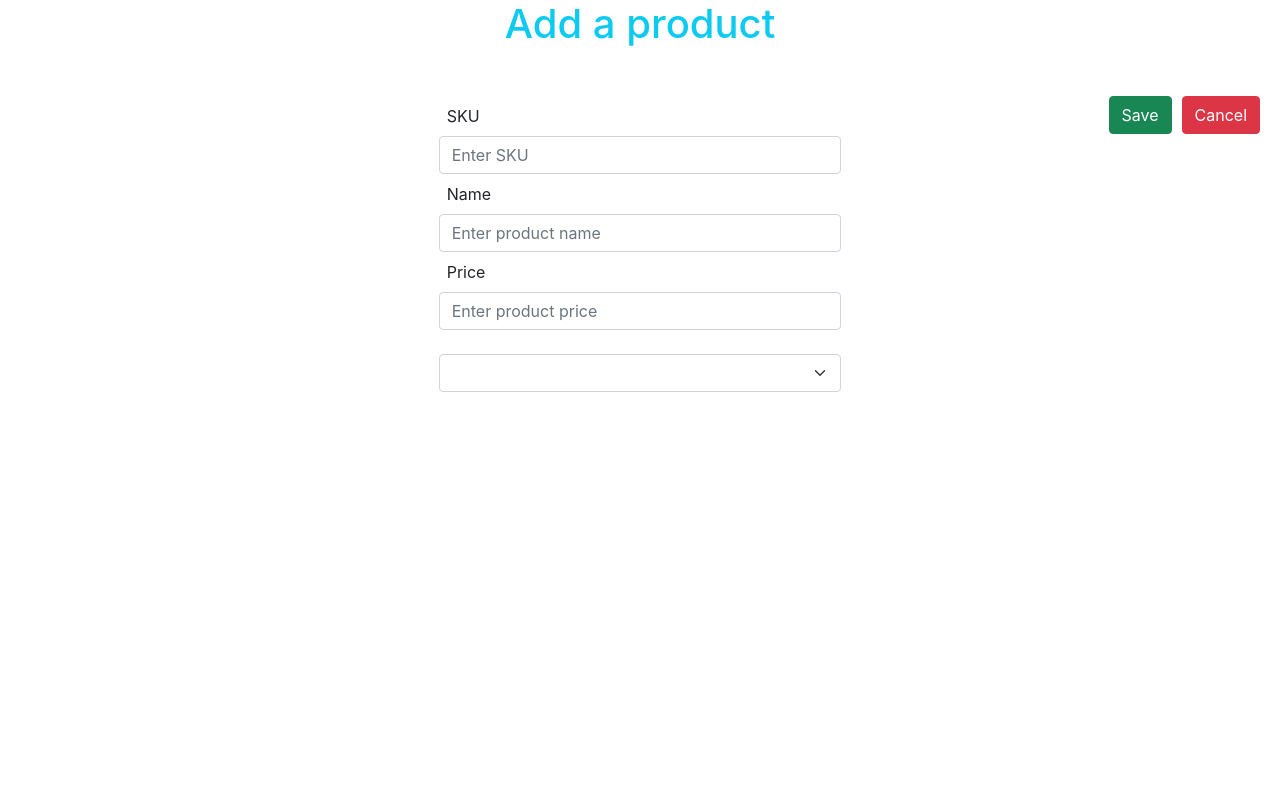
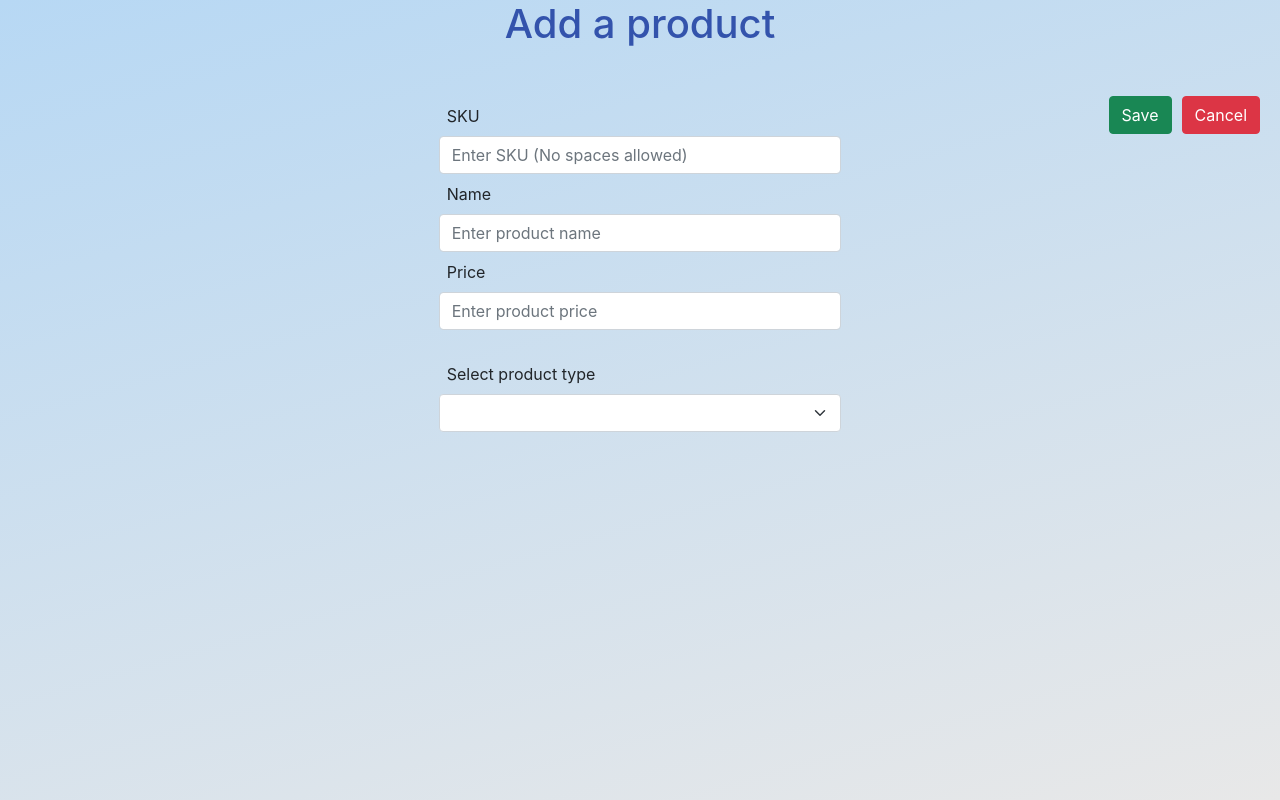
Before and after one commit to AbdullahFattah/E-commerce-product-manager, a React (Create React App) app: page /add-product in a window 1280 px wide. Built offline with nearby package versions, Linux system fonts and the light colour scheme.

Commit message:
Minor updates

```diff
--- a/src/App.css
+++ b/src/App.css
@@ -1,5 +1,15 @@
-.head {
-  color: royalblue;
+body {
+  background: rgb(232, 232, 232);
+  background: linear-gradient(344deg, rgb(232, 232, 232) 0%, rgb(183, 216, 244) 100%);
+  background-attachment: fixed;
+}
+
+.prod-card {
+  background-color: #f8f9fa;
+}
+
+h1 {
+  color: #3353ac;
 }
 
 .btn {
@@ -9,4 +19,4 @@
 .buttons {
   position: absolute;
   right: 10px;
-}/*# sourceMappingURL=app.css.map */
+}/*# sourceMappingURL=App.css.map */
--- a/src/App.scss
+++ b/src/App.scss
@@ -1,12 +1,23 @@
 
-.head{
-    color: royalblue;
-  }
+$primary:rgb(232,232,232);
+$accent:#3353ac;
 
-  .btn{
+body{
+  background: $primary;
+  background: linear-gradient(344deg, rgba(232,232,232,1) 0%, rgba(183,216,244,1) 100%);
+  background-attachment: fixed;
+}
+.prod-card{
+  background-color: $primary;
+}
+h1{
+  color:$accent;
+}
+
+.btn{
     margin-right: 10px;
-  }
-  .buttons{
+}
+.buttons{
     position: absolute;
     right: 10px;
-  }
+}
--- a/src/classes/product.js
+++ b/src/classes/product.js
@@ -1,10 +1,10 @@
 export default class Product {
-  sku="";
-  name="";
-  price="";
-  size;
-  height;
-  width;
-  length;
-  weight;
+  sku = "";
+  name = "";
+  price = "";
+  size = "";
+  height = "";
+  width = "";
+  length = "";
+  weight = "";
 }
--- a/src/components/add-product.js
+++ b/src/components/add-product.js
@@ -3,33 +3,33 @@ import React, { useEffect, useState } from "react";
 import Dvd from "../dynamic-selector/Dvd";
 import Book from "../dynamic-selector/Book";
 import Furniture from "../dynamic-selector/Furniture";
-// import {dvdSelector,furnitureSelector,bookSelector} from "./dynamic-selector";
 import axios from "axios";
 import Product from "../classes/product";
 function AddProduct() {
   // For the dynamic dropdown selector
   const [typeState, setTypeState] = useState();
-
-  const [dvd,setDvd]=useState(false);
-  const [furniture,setFurniture]=useState(false);
-  const [book,setBook]=useState(false);
-  useEffect(()=>{
-    typeState === "dvd" ? setDvd(true): setDvd(false);
+  const [selectMessage, setSelectMessage] = useState(
+    <label>Select product type</label>
+  );
+  const [dvd, setDvd] = useState(false);
+  const [furniture, setFurniture] = useState(false);
+  const [book, setBook] = useState(false);
+  useEffect(() => {
+    typeState === "dvd" ? setDvd(true) : setDvd(false);
     typeState === "furniture" ? setFurniture(true) : setFurniture(false);
     typeState === "book" ? setBook(true) : setBook(false);
+  }, [typeState]);
 
-  },[typeState])
+  const handleTypeChange = (e) => {
+    setTypeState(e.target.value);
+  };
 
-  const handleTypeChange = (e)=>{
-    setTypeState(e.target.value)
-  }
-//  -----------
   const navigate = useNavigate();
 
   const productObj = new Product();
 
   const [product, setProduct] = useState(productObj);
-  // const {sku,name,price} = product;
+
   const { sku, name, price, size, height, width, length, weight } = product;
   const handleChange = (e) => {
     setProduct({ ...product, [e.target.name]: e.target.value });
@@ -37,19 +37,18 @@ function AddProduct() {
 
   const handleSubmit = async (e) => {
     e.preventDefault();
-
-    console.log(product);
-
-    await axios.post(
-      // Changed directory -(products-backend)
-      "http://localhost:4000/insert.php",
-      product
+    if (typeState !== "default" && typeState !== undefined) {
+      await axios.post("https://sc4ndiw3b.herokuapp.com/insert.php", product);
+      navigate("/");
+    } else {
+      setSelectMessage(
+        <label className="text-danger">Product type is required!</label>
       );
-    navigate("/");
+    }
   };
   return (
     <>
-      <h1 className="text-center text-info">Add a product</h1>
+      <h1 className="text-center">Add a product</h1>
       <form
         className="container col-md-4 my-5"
         onSubmit={(e) => handleSubmit(e)}
@@ -71,19 +70,21 @@ function AddProduct() {
           <label className="m-2">SKU</label>
           <input
             type="text"
+            pattern="[a-zA-Z0-9]{1,40}"
             className="form-control"
             value={sku}
             onChange={(e) => handleChange(e)}
+            required
             name="sku"
             id="sku"
-            placeholder="Enter SKU"
-            required
+            placeholder="Enter SKU (No spaces allowed)"
           ></input>
         </div>
         <div className="form-group">
           <label className="m-2">Name</label>
           <input
             type="text"
+            pattern="[A-Z a-z0-9]{1,30}"
             className="form-control"
             value={name}
             onChange={(e) => handleChange(e)}
@@ -101,13 +102,21 @@ function AddProduct() {
             value={price}
             onChange={(e) => handleChange(e)}
             name="price"
+            min={1}
             id="price"
             placeholder="Enter product price"
             required
           ></input>
         </div>
         <div className="mt-4">
-            <select className="form-select" value={typeState} key={product.sku} onChange={handleTypeChange}>
+          <label className="m-2">{selectMessage}</label>
+          <select
+            className="form-select"
+            id="productType"
+            value={typeState}
+            key={product.sku}
+            onChange={handleTypeChange}
+          >
             <option value="default"></option>
             <option value="dvd">DVD</option>
             <option value="furniture">Furniture</option>
@@ -115,29 +124,15 @@ function AddProduct() {
           </select>
         </div>
         {dvd && <Dvd size={size} handleChange={handleChange} />}
-        {furniture && <Furniture height={height} width={width} length={length} handleChange={handleChange}/>}
+        {furniture && (
+          <Furniture
+            height={height}
+            width={width}
+            length={length}
+            handleChange={handleChange}
+          />
+        )}
         {book && <Book weight={weight} handleChange={handleChange} />}
-
-
-        {/* Dynamic selector */}
-        {/* <div className="form-group">
-    <label className="m-2">Type</label>
-     <select className="form-control" onChange={(e)=>{
-        const selectedType = e.target.value;
-        const dvdSelector = ()=>{return <><label className="mt-3">Size</label><input type="number" id="size" value={size} onChange={e=>handleChange(e)} name="size" className="form-control" placeholder="DVD size (MB)" required></input><p className="text-info">Please provide size</p></>}
-        const furnitureSelector = ()=>{return <><label  className="mt-3">Height</label><input type="number" id="height" value={height} onChange={e=>handleChange(e)} name="height" className="form-control" placeholder="Height" required></input><label className="mt-1">Width</label><input type="number" id="width" value={width} onChange={e=>handleChange(e)} className="form-control" placeholder="Width"></input><label className="mt-1">Length</label><input type="number" id="length" value={length} onChange={e=>handleChange(e)} className="form-control" placeholder="Length"></input><p className="text-info">Please provide dimensions</p></>}
-        const bookSelector = ()=>{return <> <label className="mt-3">Weight</label><input type="number" id="weight" value={weight} onChange={e=>handleChange(e)} className="form-control" placeholder="Weight (KG)" required></input><p className="text-info">Please provide weight</p></>}
-        selectedType == "dvd"? setTypeState(dvdSelector):selectedType == "furniture"? setTypeState(furnitureSelector): setTypeState(bookSelector)
-
-    }} name="product-type" id="productType">
-      <option value="default"></option>
-      <option value="dvd">DVD</option>
-      <option value="furniture">Furniture</option>
-      <option value="book">Book</option>
-    </select>
-
-    {typeState}
-  </div> */}
       </form>
     </>
   );
--- a/src/components/home.js
+++ b/src/components/home.js
@@ -11,11 +11,9 @@ function Home() {
 
   const loadProducts = async () => {
     const result = await axios.get(
-      // Directory changed
-      "http://localhost:4000/view_products.php"
+      "https://sc4ndiw3b.herokuapp.com/view_products.php"
     );
     setProduct(result.data.records);
-    // console.log(result)
   };
 
   const handleDelete = () => {
@@ -27,24 +25,23 @@ function Home() {
     });
     productSkus.forEach((sku) => {
       axios
-        .delete("http://localhost:4000/delete.php", {
+        .delete("https://sc4ndiw3b.herokuapp.com/delete.php", {
           data: { sku: sku },
         })
-        .then((data) => {
-          console.log(data);
+        .then(() => {
           loadProducts();
         });
-      console.log(productSkus);
     });
   };
   return (
     <>
       <nav>
-        <h1 className="text-center text-info">Products</h1>
+        <h1 className="text-center">Products</h1>
         <div className="buttons">
           <Link to="add-product" className="btn btn-success" id="add">
             ADD
           </Link>
+          {/* eslint-disable-next-line jsx-a11y/anchor-is-valid */}
           <a
             className="btn btn-danger"
             onClick={() => {
--- a/src/dynamic-selector/Book.js
+++ b/src/dynamic-selector/Book.js
@@ -4,6 +4,7 @@ export default function Book(props) {
       <label className="mt-3">Weight</label>
       <input
         type="number"
+        min={1}
         id="weight"
         value={props.weight}
         onChange={(e) => props.handleChange(e)}
--- a/src/dynamic-selector/Dvd.js
+++ b/src/dynamic-selector/Dvd.js
@@ -4,6 +4,7 @@ export default function Dvd(props) {
       <label className="mt-3">Size</label>
       <input
         type="number"
+        min={1}
         id="size"
         value={props.size}
         onChange={(e) => props.handleChange(e)}
--- a/src/dynamic-selector/Furniture.js
+++ b/src/dynamic-selector/Furniture.js
@@ -4,6 +4,7 @@ export default function Furniture(props) {
       <label className="mt-3">Height</label>
       <input
         type="number"
+        min={1}
         id="height"
         value={props.height}
         onChange={(e) => props.handleChange(e)}
@@ -15,6 +16,7 @@ export default function Furniture(props) {
       <label className="mt-1">Width</label>
       <input
         type="number"
+        min={1}
         id="width"
         value={props.width}
         onChange={(e) => props.handleChange(e)}
@@ -26,6 +28,7 @@ export default function Furniture(props) {
       <label className="mt-1">Length</label>
       <input
         type="number"
+        min={1}
         id="length"
         value={props.length}
         onChange={(e) => props.handleChange(e)}
```
Also changed, not shown: src/App.js (+6 -7 lines), src/components/dynamic-selector.js (deleted, +0 -20 lines), src/components/product-row.js (+25 -12 lines), 2 other files (tests, documents, lock files or other folders). Lines whose indentation alone changed are shown as unchanged.
